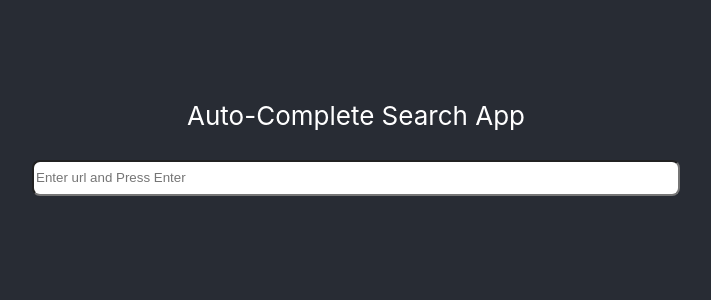
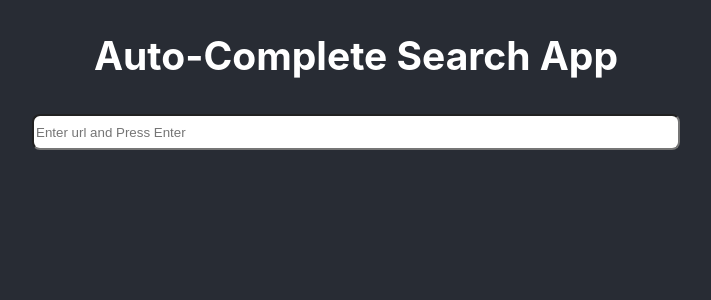
Before and after one commit to mishs/React-app_auto-search_url, a React (Create React App) app: page / in a window 1280 px wide. Shown: the top 300 px of the page, without its empty margins (284-995 px from the left). Built offline with nearby package versions, Linux system fonts and the light colour scheme.

Commit message:
Changes Caption text font size

```diff
--- a/src/components/App/App.js
+++ b/src/components/App/App.js
@@ -6,9 +6,9 @@ function App() {
   return (
     <div className="App">
       <header className="App-header">
-        <p>
+        <h2>
           Auto-Complete Search App
-        </p>
+        </h2>
         <InputSearchArea />
       </header>
     </div>
```
